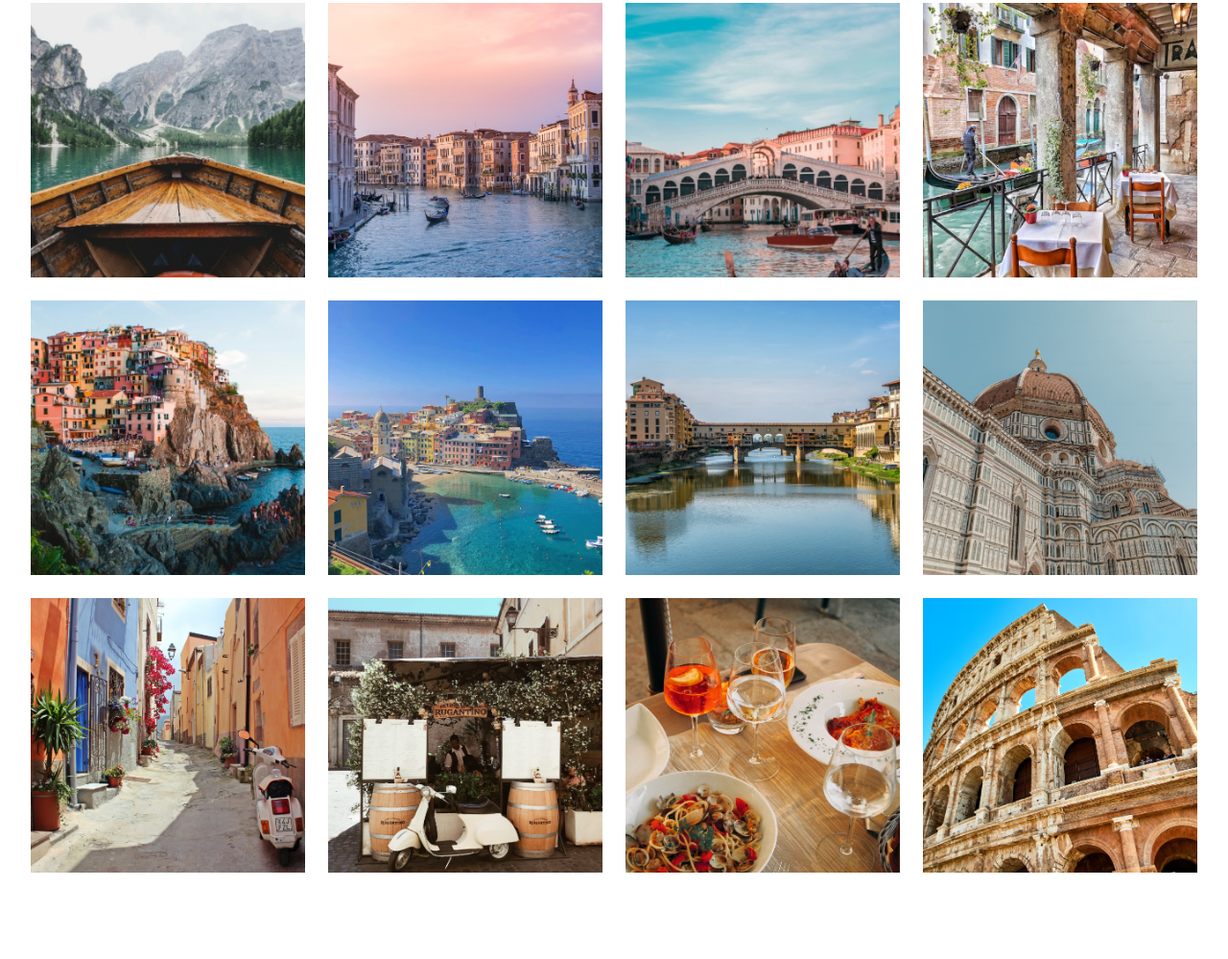
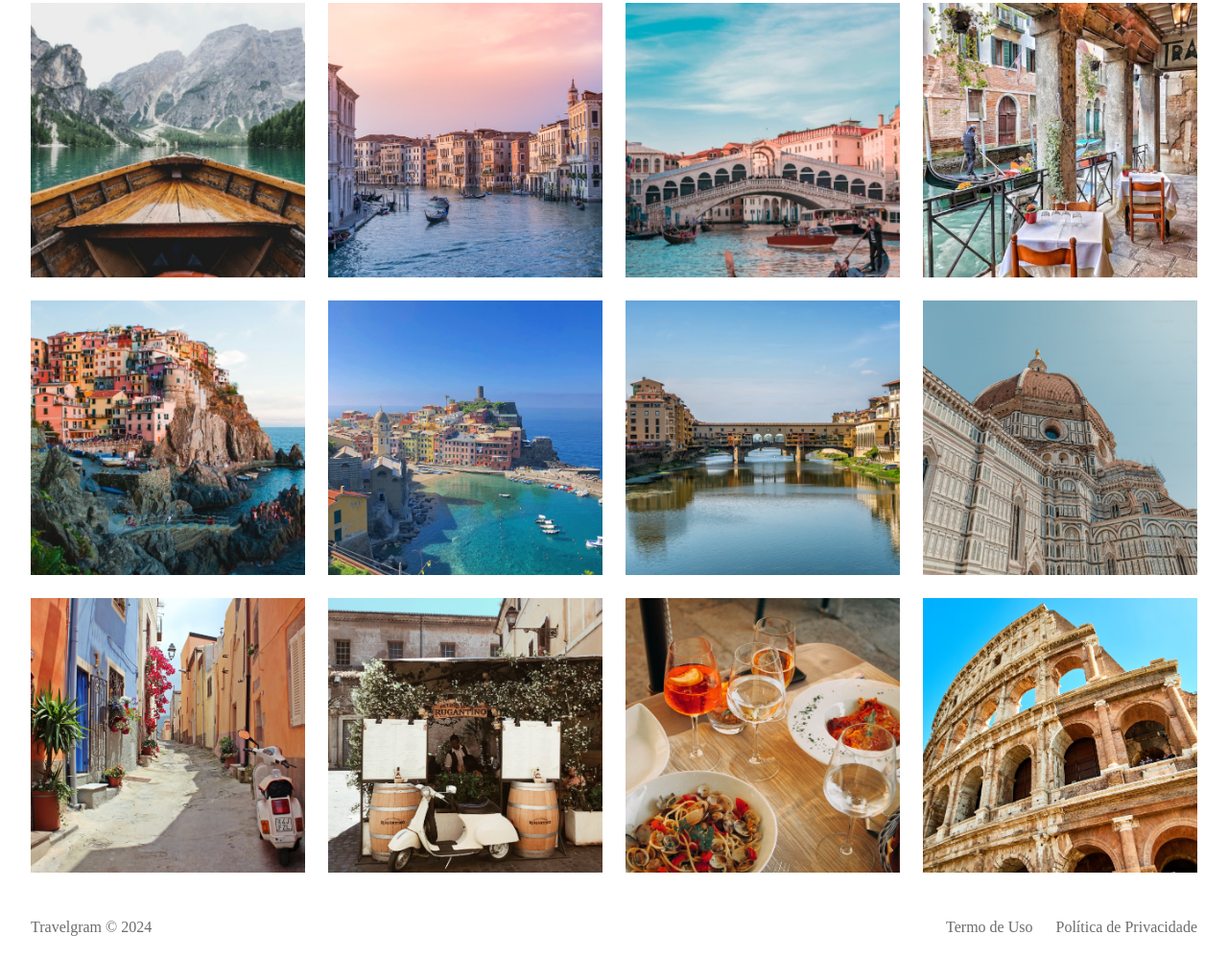
Before and after one commit to Camillekoliveira/perfildeviagem, a plain HTML site: page index.html in a window 1280 px wide. Shown: the part 341-1340 px from the top of the page at 96% size. Before the commit the page ends 1274 px from the top, so only its background shows below. Drawn offline with Linux system fonts and the light colour scheme.

Commit message:
Estilizando footer

```diff
--- a/index.html
+++ b/index.html
@@ -70,5 +70,11 @@
       <img src="/assets/images/Image 11.png" alt="..">
       <img src="/assets/images/Image 12.png" alt="..">
     </main>
+
+    <footer class="container">
+      <span>Travelgram © 2024</span>
+      <span>Termo de Uso</span>
+      <span>Política de Privacidade
+    </footer>
   </body>
 </html>
--- /dev/null
+++ b/styles/footer.css
@@ -0,0 +1,9 @@
+footer {
+  display: flex;
+  gap: 24px;
+  padding-block: 24px;
+}
+
+footer span:nth-child(1) {
+  margin-right: auto;
+}
--- a/styles/index.css
+++ b/styles/index.css
@@ -2,3 +2,4 @@
 @import url(/styles/nav.css);
 @import url(/styles/header.css);
 @import url(/styles/main.css);
+@import url(/styles/footer.css);
```
